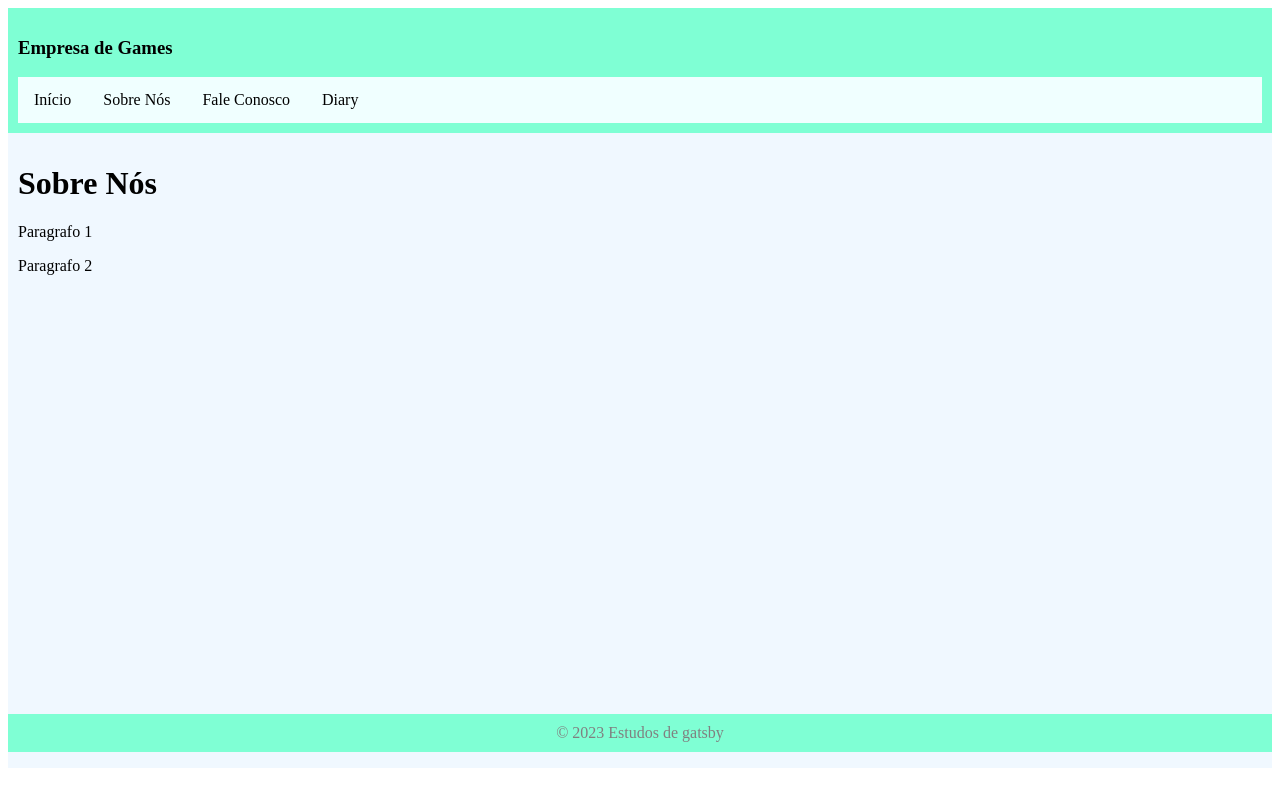
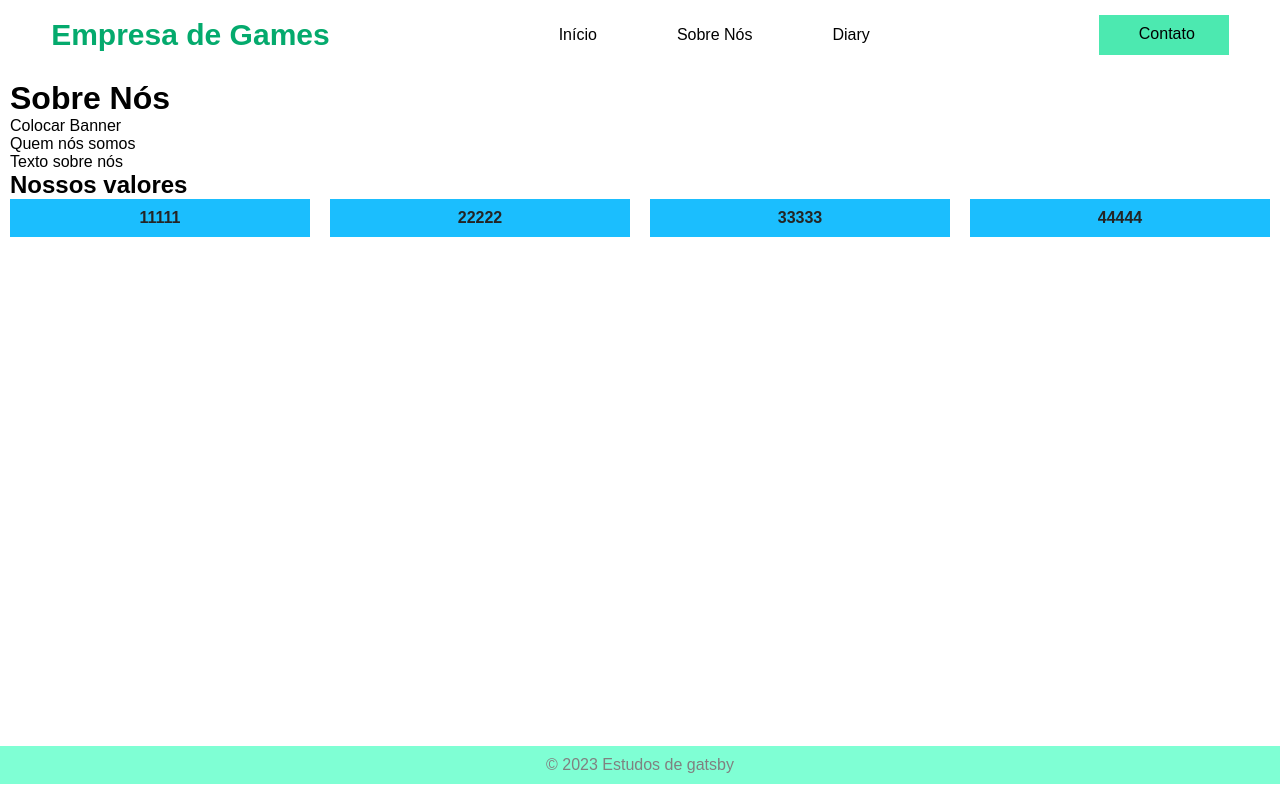
Before and after one commit to mauriciomourag/Projeto_Final_Jamstack, a Gatsby site: page /about in a window 1280 px wide. Built offline with nearby package versions, Linux system fonts and the light colour scheme; Gatsby itself is replaced by a stand-in of ours.

Commit message:
Flexbox e Topnav

```diff
--- a/diary/post1.mdx
+++ b/diary/post1.mdx
@@ -4,4 +4,4 @@ date: "2023-11-11"
 slug: "post1"
 ---
 
-Estamos na faze de Alpha testes do jogo "O bruxeiro"
+Estamos na fase de Alpha testes do jogo "O bruxeiro"
--- a/package.json
+++ b/package.json
@@ -16,6 +16,7 @@
   },
   "dependencies": {
     "@mdx-js/react": "^2.3.0",
+    "bootstrap-icons": "^1.11.1",
     "gatsby": "^5.12.4",
     "gatsby-plugin-mdx": "^5.12.3",
     "gatsby-source-filesystem": "^5.12.1",
--- /dev/null
+++ b/src/components/flexbox.css
@@ -0,0 +1,52 @@
+.flexbox {
+    display: flex;
+    flex-direction: row;
+    flex-wrap: wrap;
+    justify-content: flex-start;
+    align-items: stretch;
+    box-sizing: border-box;
+    margin: 0px -10px;
+  }
+
+  .item {
+    box-sizing: border-box;
+    width: 50%;
+    margin-bottom: 20px;
+    padding: 0px 10px;
+  }
+
+  .content {
+    color: #242424;
+    background-color: #1bbefe;
+    font-weight: 600;
+    text-align: center;
+    box-sizing: border-box;
+    height: 100%;
+    padding: 10px;
+  }
+  .flexboxabout {
+    display: flex;
+    flex-direction: row;
+    flex-wrap: wrap;
+    justify-content: flex-start;
+    align-items: stretch;
+    box-sizing: border-box;
+    margin: 0px -10px;
+  }
+
+  .itemabout {
+    box-sizing: border-box;
+    width: 25%;
+    margin-bottom: 20px;
+    padding: 0px 10px;
+  }
+
+  .contentabout {
+    color: #242424;
+    background-color: #1bbefe;
+    font-weight: 600;
+    text-align: center;
+    box-sizing: border-box;
+    height: 100%;
+    padding: 10px;
+  }
--- /dev/null
+++ b/src/components/header.css
@@ -0,0 +1,43 @@
+.container{
+    max-width: 1280px;
+    margin: auto;
+  }
+
+  .flex{
+    display: flex;
+    align-items: center;
+    justify-content: space-between;
+  }
+
+  header{
+    width: 100%;
+    padding: 15px 4%;
+  }
+
+  header h1{
+    font-size: 30px;
+    color: #04AA6D;
+  }
+
+  header li {
+    display: inline-block;
+    margin: 10px 40px;
+  }
+
+  header li :hover{
+    color: #04AA6D;
+  }
+
+  header li a {
+    color: black;
+    text-decoration: none;
+  }
+
+  .contato{
+    width: 130px;
+    height: 40px;
+    border: 0;
+    background-color: #4ce9b0;
+    cursor: pointer;
+    transition: .2s;
+  }
--- a/src/components/layout.css
+++ b/src/components/layout.css
@@ -1,39 +1,23 @@
+*{
+  margin: 0;
+  padding: 0;
+  box-sizing: border-box;
+  font-family: 'Poppins', sans-serif;
+}
+
+
 .layout {
     width: 100%;
-    height: 95vh;
+    height: 98vh;
     display: grid;
     grid: "header" auto "main" 1fr "footer" auto / 1fr;
-    background-color: aliceblue;
+    background-color: rgb(255, 255, 255)
 }
 
-.header {
-    grid-area: header;
-    background-color: aquamarine;
-    padding: 10px;
-}
 
 .main {
     grid-area: main;
     padding: 10px;
-}
-
-.topnav{
-    overflow: hidden;
-    background-color: azure;
-}
-
-.topnav a{
-    float: left;
-    display: block;
-    color: black;
-    text-align: center;
-    padding: 14px 16px;
-    text-decoration: none;
-}
-
-.topnav a:hover{
-    background-color: antiquewhite;
-    color: black;
 }
 
 input[type=text], input[type=email], select, textarea {
@@ -57,7 +41,7 @@ input[type=text], input[type=email], select, textarea {
     margin: 5px;
   }
 
-  .container {
+  .containerform {
     width: 400px;
     border-radius: 5px;
     background-color: #f2f2f2;
@@ -70,32 +54,10 @@ input[type=text], input[type=email], select, textarea {
     text-align: right;
   }
 
-
-/*flexbox*/
-
-  .flexbox {
-    display: flex;
-    flex-direction: row;
-    flex-wrap: wrap;
-    justify-content: flex-start;
-    align-items: stretch;
-    box-sizing: border-box;
-    margin: 0px -10px;
+  .banner{
+    height: 100vh;
+    background-image: url(../images/game.jpg);
+    background-position: center;
+    background-repeat: no-repeat;
+    background-size: cover;
   }
-
-  .item {
-    box-sizing: border-box;
-    width: 50%;
-    margin-bottom: 20px;
-    padding: 0px 10px;
-  }
-
-  .content {
-    color: #242424;
-    background-color: #1bbefe;
-    font-weight: 600;
-    text-align: center;
-    box-sizing: border-box;
-    height: 100%;
-    padding: 10px;
-  }
--- a/src/components/layout.js
+++ b/src/components/layout.js
@@ -1,5 +1,7 @@
 import React from "react";
 import "./layout.css";
+import "./flexbox.css";
+import "./header.css";
 import Footer from "./footer";
 import { Link, useStaticQuery, graphql } from "gatsby";
 
@@ -16,15 +18,30 @@ export default function Layout({ children }) {
 
   return (
     <main className="layout">
-      <div className="header">
-        <h3>{data.site.siteMetadata.title}</h3>
-        <nav className="topnav">
-          <Link to="/">Início</Link>
-          <Link to="/about">Sobre Nós</Link>
-          <Link to="/form">Fale Conosco</Link>
-          <Link to="/diary/">Diary</Link>
-        </nav>
-      </div>
+      <header id="header">
+        <div className="container">
+          <div className="flex">
+            <h1>{data.site.siteMetadata.title}</h1>
+            <nav>
+              <li>
+                <Link to="/">Início</Link>
+              </li>
+              <li>
+                <Link to="/about">Sobre Nós</Link>
+              </li>
+              <li>
+                <Link to="/diary/">Diary</Link>
+              </li>
+            </nav>
+            <div className="contato">
+              <li>
+                <Link to="/form">Contato</Link>
+              </li>
+            </div>
+          </div>
+        </div>
+      </header>
+
       <div className="main">{children}</div>
       <Footer copyrightYear="2023"></Footer>
     </main>
--- a/src/pages/about.js
+++ b/src/pages/about.js
@@ -1,18 +1,40 @@
 import React from "react";
-import Layout from "../components/layout"
+import Layout from "../components/layout";
 
-const SobreNos = () =>{
+const SobreNos = () => {
   return (
     <Layout>
       <h1>Sobre Nós</h1>
-      <div>
-        <p>Paragrafo 1</p>
-        <p>Paragrafo 2</p>
+      <p>Colocar Banner</p>
+      <p>Quem nós somos</p>
+      <p>Texto sobre nós</p>
+      <h2>Nossos valores</h2>
+      <div class="flexboxabout">
+        <div class="itemabout">
+          <div class="contentabout">
+            <p>11111</p>
+          </div>
+        </div>
+        <div class="itemabout">
+          <div class="contentabout">
+            <p>22222</p>
+          </div>
+        </div>
+        <div class="itemabout">
+          <div class="contentabout">
+            <p>33333</p>
+          </div>
+        </div>
+        <div class="itemabout">
+          <div class="contentabout">
+            <p>44444</p>
+          </div>
+        </div>
       </div>
     </Layout>
-  )
-}
+  );
+};
 
 export default SobreNos;
 
-export const Head = () => <title>Sobre Nós</title>
+export const Head = () => <title>Sobre Nós</title>;
--- a/src/pages/form.js
+++ b/src/pages/form.js
@@ -26,7 +26,7 @@ const Form = () => {
   return (
     <Layout>
       <h2>Entre em Contato:</h2>
-      <div className="container">
+      <div className="containerform">
         <form name="form_hook" method="post" onSubmit={handleSubmit(onSubmit)}
           data-netlify="true" data-netlify-honeypot="bot-field">
           <input type="hidden" name="form-name" value="form_hook" />
--- a/src/pages/index.js
+++ b/src/pages/index.js
@@ -4,6 +4,8 @@ import Layout from "../components/layout";
 const IndexPage = () => {
   return (
     <Layout>
+      <section className="banner"></section>
+      <h1 index>Nossos Jogos</h1>
       <div class="flexbox">
         <div class="item">
           <div class="content">
```
Also changed, not shown: src/images/game.jpg (added), 1 other file.
